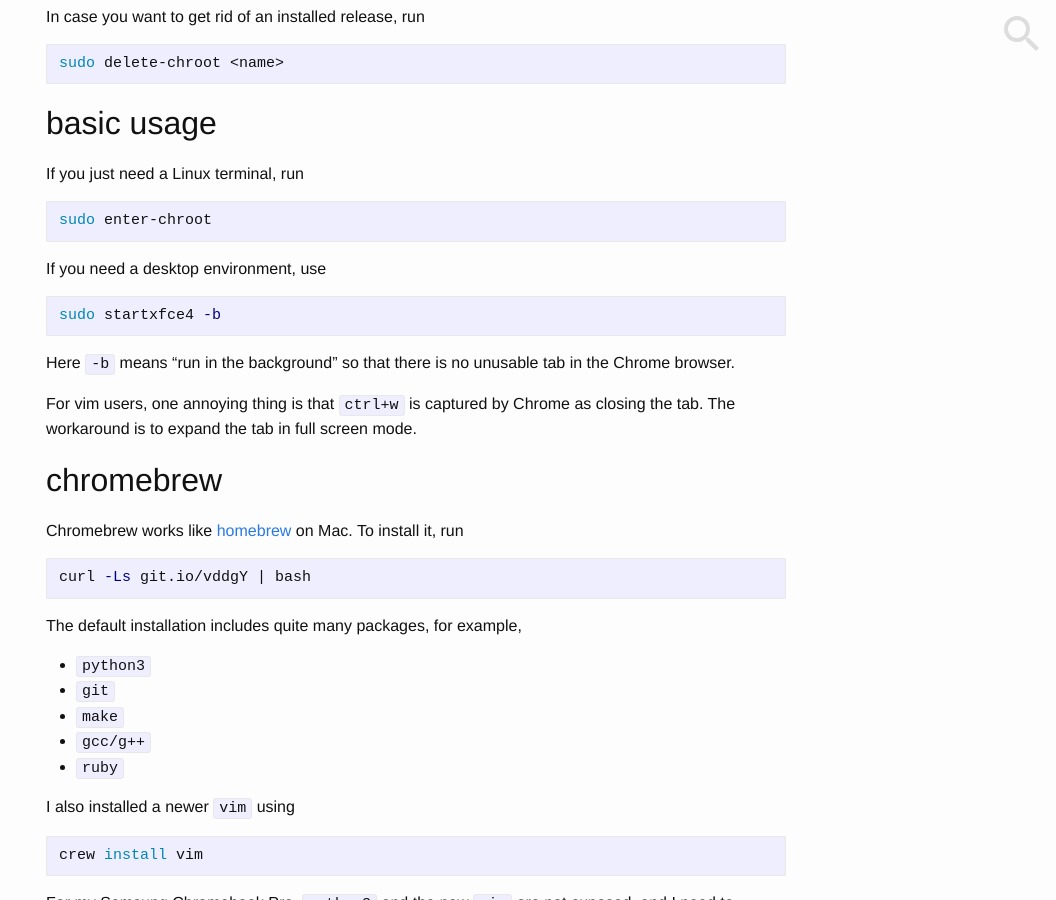
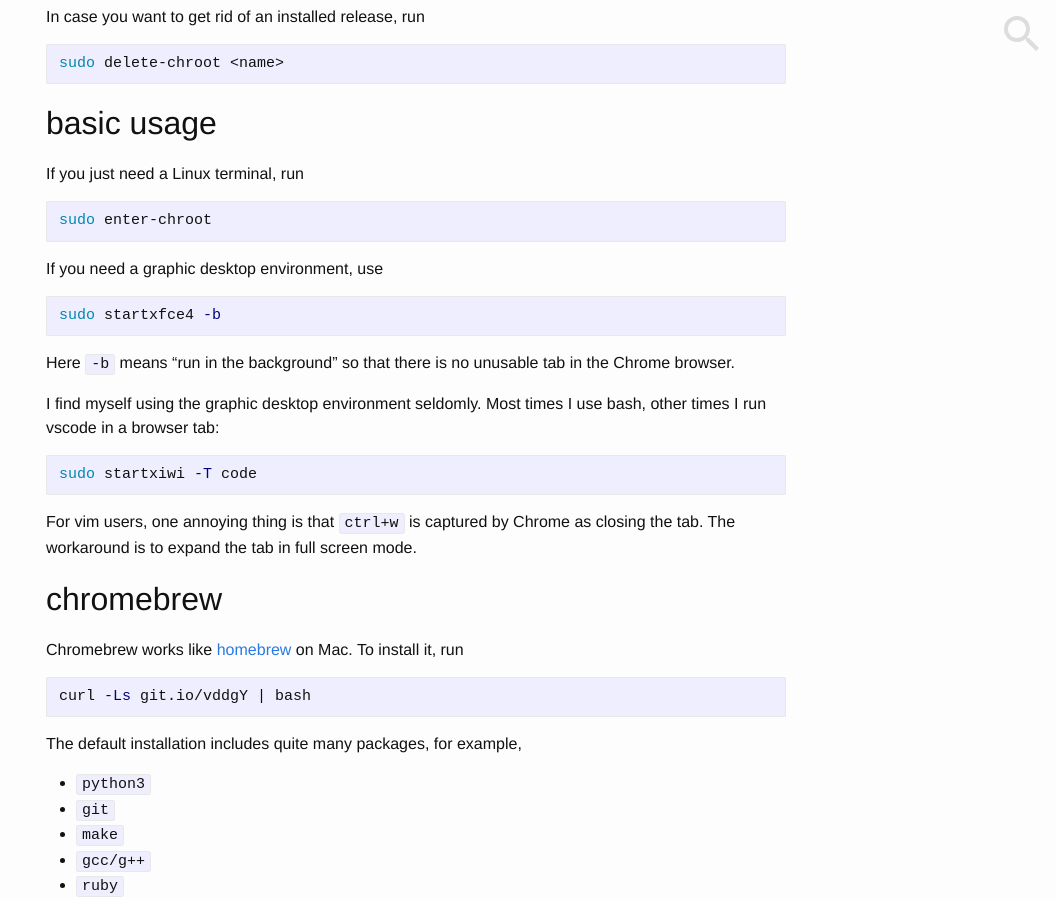
Before and after one commit to nosarthur/nosarthur.github.io, a Jekyll site: the page built from _posts/2018-07-16-crouton.md, in a window 1280 px wide and 900 px high, scrolled down 1664 px. Shown: the whole window, without its empty margins (224-1280 px from the left). Built offline with Jekyll 4.4.1, drawn with Linux system fonts in a browser that asks for light colours; comment, search, counter and statistics services are not loaded.

Commit message:
minor change

````diff
--- a/_posts/2018-07-16-crouton.md
+++ b/_posts/2018-07-16-crouton.md
@@ -98,7 +98,7 @@ If you just need a Linux terminal, run
 sudo enter-chroot
 ```
 
-If you need a desktop environment, use
+If you need a graphic desktop environment, use
 
 ```bash
 sudo startxfce4 -b
@@ -106,6 +106,12 @@ sudo startxfce4 -b
 
 Here `-b` means "run in the background" so that there is no unusable tab in the Chrome browser.
 
+I find myself using the graphic desktop environment seldomly.
+Most times I use bash, other times I run vscode in a browser tab:
+
+```bash
+sudo startxiwi -T code
+```
 
 For vim users, one annoying thing is that `ctrl+w` is captured by Chrome as closing the tab.
 The workaround is to expand the tab in full screen mode.
````
